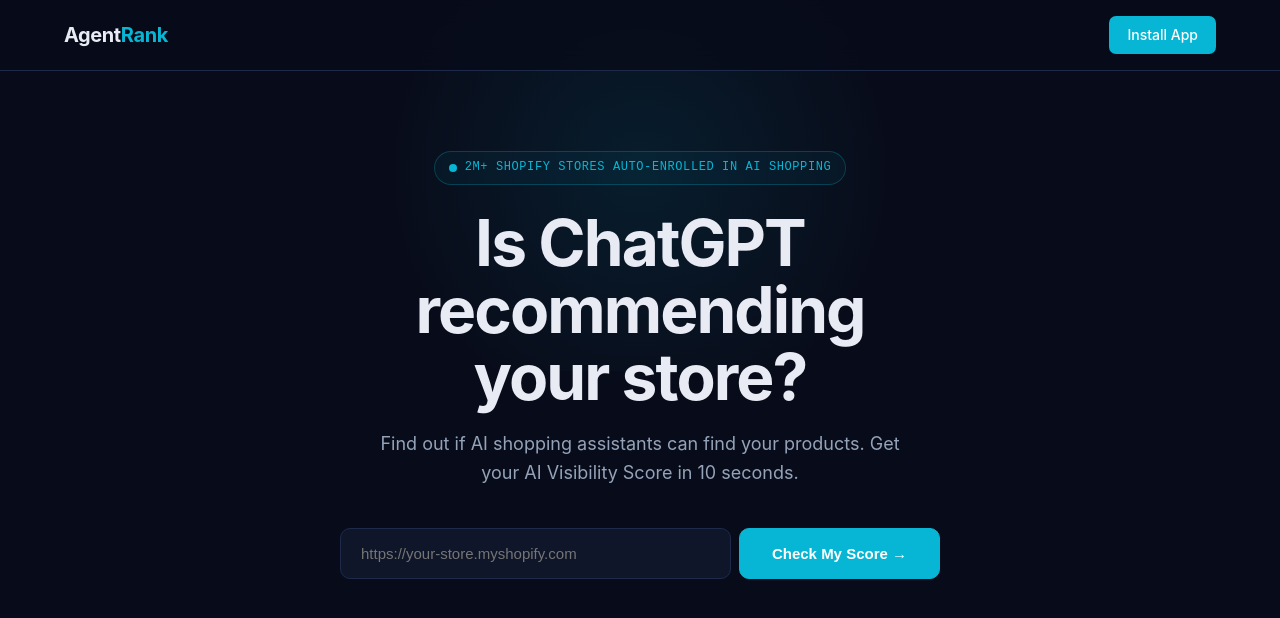
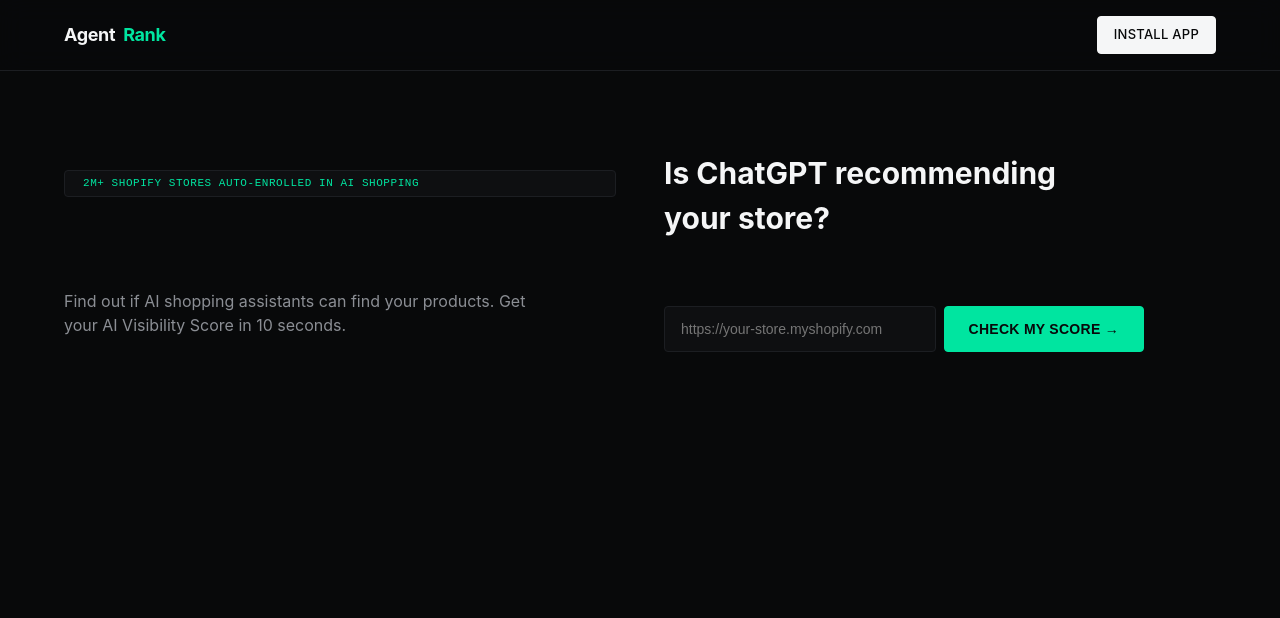
Before and after one commit to laxdrip/agentrank-checker, a Next.js app: page / in a window 1280 px wide. Shown: the top 618 px of the page. Built offline with nearby package versions, Linux system fonts and the light colour scheme.

Commit message:
Update globals.css

```diff
--- a/styles/globals.css
+++ b/styles/globals.css
@@ -1,132 +1,131 @@
 :root {
-  --bg: #080C1A;
-  --bg-2: #0A1024;
-  --card: #0F1629;
-  --card-hover: #141d36;
-  --border: #1E2A4A;
-  --border-hover: #2a3a5e;
-  --text: #E8EBF4;
-  --muted: #94A3B8;
-  --dim: #64748B;
-  --accent: #06B6D4;
-  --accent-dim: rgba(6, 182, 212, 0.08);
-  --accent-border: rgba(6, 182, 212, 0.25);
-  --green: #10B981;
-  --yellow: #F59E0B;
-  --red: #EF4444;
-  --font: 'Inter', -apple-system, BlinkMacSystemFont, 'Segoe UI', sans-serif;
-  --font-display: 'Space Grotesk', 'Inter', sans-serif;
+  --bg: #08090A;
+  --bg-2: #0E0F11;
+  --card: #111214;
+  --border: #1C1E22;
+  --border-hover: #2A2D33;
+  --text: #F5F6F7;
+  --muted: #8B8E94;
+  --dim: #5C5F66;
+  --accent: #00E5A0;
+  --accent-dim: rgba(0, 229, 160, 0.08);
+  --accent-border: rgba(0, 229, 160, 0.25);
+  --red: #FF4D4D;
+  --yellow: #FFB800;
+  --font: -apple-system, BlinkMacSystemFont, 'Inter', sans-serif;
+  --font-display: 'Inter', sans-serif;
 }
 
 * { margin: 0; padding: 0; box-sizing: border-box; }
 html { scroll-behavior: smooth; }
-body { background: var(--bg); color: var(--text); font-family: var(--font); font-size: 15px; line-height: 1.6; -webkit-font-smoothing: antialiased; }
-a { color: var(--accent); text-decoration: none; }
-a:hover { text-decoration: underline; }
+body { background: var(--bg); color: var(--text); font-family: var(--font); font-size: 15px; line-height: 1.5; -webkit-font-smoothing: antialiased; }
+a { color: var(--text); text-decoration: none; }
+a:hover { color: var(--accent); }
 
 .wrapper { overflow-x: hidden; }
 
-.nav { border-bottom: 1px solid var(--border); padding: 16px 0; position: sticky; top: 0; background: rgba(8, 12, 26, 0.85); backdrop-filter: blur(12px); z-index: 100; }
+/* ─── NAV ─── */
+.nav { border-bottom: 1px solid var(--border); padding: 16px 0; position: sticky; top: 0; background: rgba(8, 9, 10, 0.90); backdrop-filter: blur(12px); z-index: 100; }
 .nav-inner { max-width: 1200px; margin: 0 auto; padding: 0 24px; display: flex; align-items: center; justify-content: space-between; }
-.nav-logo { font-family: var(--font-display); font-weight: 700; font-size: 20px; color: var(--text); letter-spacing: -0.02em; }
+.nav-logo { font-family: var(--font-display); font-weight: 700; font-size: 18px; color: var(--text); letter-spacing: -0.02em; display: flex; align-items: center; gap: 8px; }
 .nav-logo span { color: var(--accent); }
 .nav-links { display: flex; gap: 32px; align-items: center; }
-.nav-links a { color: var(--muted); font-size: 14px; font-weight: 500; transition: color 0.15s; }
-.nav-links a:hover { color: var(--text); text-decoration: none; }
-.nav-cta { background: var(--accent); color: #fff !important; padding: 8px 18px; border-radius: 7px; font-weight: 600; font-size: 13px; }
-.nav-cta:hover { opacity: 0.9; }
+.nav-links a { color: var(--muted); font-size: 13px; font-weight: 500; transition: color 0.15s; text-transform: uppercase; letter-spacing: 0.02em; }
+.nav-links a:hover { color: var(--text); }
+.nav-cta { background: var(--text); color: var(--bg) !important; padding: 8px 16px; border-radius: 4px; font-weight: 600; font-size: 13px; border: 1px solid var(--text); }
+.nav-cta:hover { background: transparent; color: var(--text) !important; }
 
-.hero { max-width: 800px; margin: 0 auto; padding: 80px 24px 60px; text-align: center; position: relative; }
-.hero::before { content: ''; position: absolute; top: -100px; left: 50%; transform: translateX(-50%); width: 600px; height: 400px; background: radial-gradient(circle, rgba(6,182,212,0.1) 0%, transparent 70%); pointer-events: none; z-index: -1; }
-.hero-badge { display: inline-flex; align-items: center; gap: 8px; font-family: monospace; font-size: 12px; color: var(--accent); letter-spacing: 0.05em; text-transform: uppercase; margin-bottom: 24px; background: rgba(6,182,212,0.05); border: 1px solid var(--accent-border); padding: 6px 14px; border-radius: 20px; }
-.pulse-dot { width: 8px; height: 8px; background: var(--accent); border-radius: 50%; box-shadow: 0 0 10px var(--accent); animation: pulse 2s infinite; }
-@keyframes pulse { 0% { box-shadow: 0 0 0 0 rgba(6,182,212, 0.7); } 70% { box-shadow: 0 0 0 8px rgba(6,182,212, 0); } 100% { box-shadow: 0 0 0 0 rgba(6,182,212, 0); } }
-.hero h1 { font-family: var(--font-display); font-size: clamp(36px, 6vw, 64px); font-weight: 700; line-height: 1.05; letter-spacing: -0.03em; margin-bottom: 20px; }
-.hero-sub { font-size: 18px; color: var(--muted); max-width: 560px; margin: 0 auto 40px; }
+/* ─── HERO ─── */
+.hero { max-width: 1200px; margin: 0 auto; padding: 80px 24px 60px; display: grid; grid-template-columns: 1fr 1fr; gap: 48px; align-items: center; }
+.hero-left h1 { font-family: var(--font-display); font-size: 48px; font-weight: 700; line-height: 1.05; letter-spacing: -0.03em; margin-bottom: 20px; }
+.hero-left h1 span { color: var(--accent); }
+.hero-sub { font-size: 16px; color: var(--muted); max-width: 480px; margin-bottom: 32px; }
+.hero-badge { display: inline-flex; align-items: center; gap: 8px; font-family: monospace; font-size: 11px; color: var(--accent); letter-spacing: 0.05em; text-transform: uppercase; margin-bottom: 24px; background: var(--bg-2); border: 1px solid var(--border); padding: 4px 10px; border-radius: 4px; }
 
-.checker-form { display: flex; gap: 8px; flex-wrap: wrap; justify-content: center; max-width: 600px; margin: 0 auto; }
-.checker-input { flex: 1; min-width: 280px; padding: 16px 20px; border-radius: 10px; background: var(--card); border: 1px solid var(--border); color: var(--text); font-size: 15px; outline: none; transition: all 0.2s; }
-.checker-input:focus { border-color: var(--accent); box-shadow: 0 0 0 3px rgba(6,182,212,0.1); }
-.btn-primary { padding: 16px 32px; border-radius: 10px; background: var(--accent); border: none; color: #fff; font-size: 15px; font-weight: 600; cursor: pointer; white-space: nowrap; transition: all 0.2s; border: 1px solid var(--accent); }
-.btn-primary:hover { transform: translateY(-1px); box-shadow: 0 4px 20px rgba(6,182,212,0.3); }
+.checker-form { display: flex; gap: 8px; max-width: 480px; }
+.checker-input { flex: 1; padding: 14px 16px; border-radius: 4px; background: var(--bg-2); border: 1px solid var(--border); color: var(--text); font-size: 14px; outline: none; transition: border-color 0.2s; }
+.checker-input:focus { border-color: var(--accent); }
+.btn-primary { padding: 14px 24px; border-radius: 4px; background: var(--accent); border: 1px solid var(--accent); color: var(--bg); font-size: 14px; font-weight: 700; cursor: pointer; white-space: nowrap; transition: opacity 0.2s; text-transform: uppercase; letter-spacing: 0.02em; }
+.btn-primary:hover { opacity: 0.9; }
 .btn-primary:disabled { opacity: 0.5; cursor: not-allowed; }
-.btn-primary.large { padding: 18px 40px; font-size: 16px; }
-.btn-secondary { padding: 16px 32px; border-radius: 10px; background: transparent; border: 1px solid var(--border); color: var(--text); font-size: 15px; font-weight: 600; cursor: pointer; display: inline-block; }
-.btn-secondary:hover { border-color: var(--accent); color: var(--accent); text-decoration: none; }
+.btn-primary.large { padding: 16px 32px; font-size: 15px; width: 100%; }
+.btn-secondary { padding: 14px 24px; border-radius: 4px; background: transparent; border: 1px solid var(--border); color: var(--text); font-size: 14px; font-weight: 600; cursor: pointer; display: block; text-align: center; }
+.btn-secondary:hover { border-color: var(--text); color: var(--text); }
 
-.error-banner { margin-top: 24px; background: rgba(239,68,68,.1); border: 1px solid rgba(239,68,68,.3); border-radius: 10px; padding: 14px 20px; color: #F87171; }
+.error-banner { margin-top: 16px; background: rgba(255,77,77,.05); border: 1px solid rgba(255,77,77,.3); border-radius: 4px; padding: 12px 16px; color: var(--red); font-size: 13px; }
 
-.results-container { margin-top: 48px; background: var(--bg-2); border: 1px solid var(--border); border-radius: 16px; padding: 32px; text-align: left; }
-.score-display { text-align: center; margin-bottom: 32px; }
-.score-circle { display: inline-flex; align-items: center; justify-content: center; width: 120px; height: 120px; border-radius: 50%; font-size: 42px; font-weight: 700; font-family: var(--font-display); border: 3px solid; }
-.score-label { color: var(--muted); margin-top: 12px; font-size: 14px; text-transform: uppercase; letter-spacing: 0.05em; }
-.issues-grid { display: grid; grid-template-columns: 1fr 1fr; gap: 24px; }
-.issues-list h3, .cta-box h3 { margin-bottom: 16px; font-size: 16px; }
-.issue-card { background: var(--card); border: 1px solid var(--border); border-radius: 8px; padding: 12px 16px; margin-bottom: 8px; }
-.issue-header { display: flex; align-items: center; gap: 8px; font-weight: 600; font-size: 13px; }
-.icon-x { color: var(--red); }
-.points-lost { margin-left: auto; color: var(--red); font-size: 12px; font-weight: 700; }
-.issue-fix { color: var(--dim); font-size: 12px; margin-top: 4px; }
-.cta-box { background: var(--accent-dim); border: 1px solid var(--accent-border); border-radius: 12px; padding: 24px; display: flex; flex-direction: column; justify-content: center; gap: 12px; }
-.cta-box p { color: var(--muted); font-size: 13px; }
-.trust-badge { font-size: 11px; color: var(--green); text-align: center; margin-top: 8px; }
+/* ─── MOCK DASHBOARD ─── */
+.mock-dashboard { background: var(--bg-2); border: 1px solid var(--border); border-radius: 8px; padding: 24px; box-shadow: 0 20px 40px rgba(0,0,0,0.3); }
+.mock-header { display: flex; justify-content: space-between; border-bottom: 1px solid var(--border); padding-bottom: 16px; margin-bottom: 16px; }
+.mock-title { font-size: 12px; text-transform: uppercase; letter-spacing: 0.1em; color: var(--dim); }
+.mock-score { font-family: var(--font-display); font-size: 48px; font-weight: 700; color: var(--yellow); }
+.mock-progress { height: 4px; background: var(--border); border-radius: 2px; margin-top: 8px; overflow: hidden; }
+.mock-progress span { display: block; height: 100%; width: 41%; background: var(--yellow); }
+.mock-list { margin-top: 16px; display: flex; flex-direction: column; gap: 8px; }
+.mock-item { display: flex; align-items: center; gap: 8px; font-size: 12px; color: var(--muted); }
+.mock-dot { width: 8px; height: 8px; border-radius: 50%; background: var(--red); }
 
-.social-proof { border-top: 1px solid var(--border); border-bottom: 1px solid var(--border); padding: 40px 24px; text-align: center; }
-.social-proof p { color: var(--dim); font-size: 12px; text-transform: uppercase; letter-spacing: 0.1em; margin-bottom: 24px; }
-.stats-grid { max-width: 800px; margin: 0 auto; display: grid; grid-template-columns: repeat(4, 1fr); gap: 32px; }
-.stat-item h4 { font-family: var(--font-display); font-size: 32px; color: var(--accent); margin-bottom: 4px; }
-.stat-item span { color: var(--muted); font-size: 13px; }
+/* ─── RESULTS ─── */
+.results-container { margin-top: 32px; background: var(--bg-2); border: 1px solid var(--border); border-radius: 8px; padding: 24px; text-align: left; }
+.score-display { text-align: center; margin-bottom: 24px; }
+.score-circle { display: inline-flex; align-items: center; justify-content: center; width: 100px; height: 100px; border-radius: 8px; font-size: 36px; font-weight: 700; font-family: var(--font-display); border: 2px solid; }
+.score-label { color: var(--muted); margin-top: 8px; font-size: 12px; text-transform: uppercase; letter-spacing: 0.1em; }
+.issues-grid { display: grid; grid-template-columns: 1fr 1fr; gap: 16px; }
+.issues-list h3, .cta-box h3 { margin-bottom: 12px; font-size: 14px; text-transform: uppercase; letter-spacing: 0.05em; }
+.issue-card { background: var(--card); border: 1px solid var(--border); border-radius: 4px; padding: 10px 12px; margin-bottom: 6px; }
+.issue-header { display: flex; align-items: center; gap: 8px; font-weight: 600; font-size: 12px; }
+.icon-x { color: var(--red); font-weight: bold; }
+.points-lost { margin-left: auto; color: var(--red); font-size: 11px; font-weight: 700; }
+.issue-fix { color: var(--dim); font-size: 11px; margin-top: 2px; }
+.cta-box { background: var(--accent-dim); border: 1px solid var(--accent-border); border-radius: 6px; padding: 20px; display: flex; flex-direction: column; justify-content: center; gap: 12px; }
+.cta-box p { color: var(--muted); font-size: 12px; }
+.trust-badge { font-size: 11px; color: var(--accent); text-align: center; margin-top: 4px; font-weight: 600; }
 
-.section-header { max-width: 600px; margin: 0 auto 48px; text-align: center; padding: 0 24px; }
-.section-header h2 { font-family: var(--font-display); font-size: clamp(28px, 4vw, 40px); font-weight: 700; margin-bottom: 12px; letter-spacing: -0.02em; }
-.section-header p { color: var(--muted); font-size: 16px; }
+/* ─── SECTIONS ─── */
+.section { padding: 100px 24px; max-width: 1200px; margin: 0 auto; border-top: 1px solid var(--border); }
+.section-header { max-width: 600px; margin-bottom: 48px; }
+.section-header h2 { font-family: var(--font-display); font-size: 32px; font-weight: 700; margin-bottom: 8px; letter-spacing: -0.02em; }
+.section-header p { color: var(--muted); font-size: 15px; }
+.section-tag { color: var(--accent); font-size: 12px; font-weight: 700; text-transform: uppercase; letter-spacing: 0.1em; margin-bottom: 8px; display: block; }
 
-.features-section { padding: 100px 24px; max-width: 1200px; margin: 0 auto; }
-.feature-grid { display: grid; grid-template-columns: repeat(3, 1fr); gap: 20px; }
-.feature-card { background: var(--card); border: 1px solid var(--border); border-radius: 12px; padding: 32px; transition: all 0.2s; }
-.feature-card:hover { border-color: var(--border-hover); background: var(--card-hover); transform: translateY(-4px); }
-.feature-icon { width: 48px; height: 48px; background: var(--accent-dim); border-radius: 10px; display: flex; align-items: center; justify-content: center; font-size: 24px; margin-bottom: 20px; }
-.feature-card h3 { font-family: var(--font-display); font-size: 18px; margin-bottom: 8px; }
-.feature-card p { color: var(--muted); font-size: 14px; }
+/* ─── FEATURES ─── */
+.feature-grid { display: grid; grid-template-columns: repeat(3, 1fr); gap: 1px; background: var(--border); border: 1px solid var(--border); border-radius: 8px; overflow: hidden; }
+.feature-card { background: var(--bg); padding: 32px; transition: background 0.2s; }
+.feature-card:hover { background: var(--bg-2); }
+.feature-icon { margin-bottom: 16px; color: var(--accent); }
+.feature-card h3 { font-family: var(--font-display); font-size: 16px; margin-bottom: 8px; }
+.feature-card p { color: var(--muted); font-size: 13px; }
 
-.how-it-works { padding: 80px 24px; background: var(--bg-2); border-top: 1px solid var(--border); border-bottom: 1px solid var(--border); }
-.steps-grid { max-width: 900px; margin: 0 auto; display: grid; grid-template-columns: repeat(3, 1fr); gap: 24px; }
-.step-card { text-align: center; position: relative; }
-.step-number { width: 40px; height: 40px; background: var(--accent); color: #fff; border-radius: 50%; font-weight: 700; display: flex; align-items: center; justify-content: center; margin: 0 auto 16px; font-family: var(--font-display); }
+/* ─── HOW IT WORKS ─── */
+.steps-grid { display: grid; grid-template-columns: repeat(3, 1fr); gap: 24px; }
+.step-card { border-left: 1px solid var(--border); padding-left: 24px; }
+.step-number { font-family: var(--font-display); font-size: 14px; font-weight: 700; color: var(--accent); margin-bottom: 12px; }
 .step-card h3 { font-family: var(--font-display); font-size: 18px; margin-bottom: 8px; }
 .step-card p { color: var(--muted); font-size: 14px; }
 
-.pricing-section { padding: 100px 24px; max-width: 1000px; margin: 0 auto; }
-.pricing-grid { display: grid; grid-template-columns: repeat(3, 1fr); gap: 20px; }
-.pricing-card { background: var(--card); border: 1px solid var(--border); border-radius: 16px; padding: 32px; position: relative; display: flex; flex-direction: column; }
-.pricing-card.featured { border-color: var(--accent); box-shadow: 0 0 40px rgba(6,182,212,0.1); transform: scale(1.02); }
-.popular-badge { position: absolute; top: -12px; left: 50%; transform: translateX(-50%); background: var(--accent); color: #fff; font-size: 11px; font-weight: 700; padding: 4px 12px; border-radius: 20px; text-transform: uppercase; }
-.pricing-card h3 { font-family: var(--font-display); font-size: 20px; margin-bottom: 8px; }
-.price { font-family: var(--font-display); font-size: 42px; font-weight: 700; margin-bottom: 4px; }
-.price-period { color: var(--dim); font-size: 13px; margin-bottom: 24px; }
+/* ─── PRICING ─── */
+.pricing-grid { display: grid; grid-template-columns: repeat(3, 1fr); gap: 16px; }
+.pricing-card { background: var(--bg-2); border: 1px solid var(--border); border-radius: 8px; padding: 32px; display: flex; flex-direction: column; }
+.pricing-card.featured { border-color: var(--accent); box-shadow: 0 0 0 1px var(--accent); }
+.pricing-card h3 { font-family: var(--font-display); font-size: 18px; margin-bottom: 8px; }
+.price { font-family: var(--font-display); font-size: 36px; font-weight: 700; margin-bottom: 4px; }
+.price-period { color: var(--dim); font-size: 12px; margin-bottom: 24px; }
 .pricing-features { list-style: none; margin-bottom: 24px; flex-grow: 1; }
-.pricing-features li { padding: 6px 0; font-size: 14px; color: var(--muted); }
-.pricing-card .btn-primary, .pricing-card .btn-secondary { text-align: center; display: block; }
+.pricing-features li { padding: 4px 0; font-size: 13px; color: var(--muted); display: flex; gap: 8px; }
+.pricing-features li::before { content: '+'; color: var(--accent); font-weight: 700; }
 
-.faq-section { padding: 80px 24px; max-width: 800px; margin: 0 auto; }
-.faq-grid { display: grid; grid-template-columns: 1fr 1fr; gap: 24px; }
-.faq-item { background: var(--card); border: 1px solid var(--border); border-radius: 12px; padding: 24px; }
-.faq-item h4 { font-family: var(--font-display); font-size: 16px; margin-bottom: 8px; }
-.faq-item p { color: var(--muted); font-size: 14px; }
+/* ─── FOOTER ─── */
+.footer { border-top: 1px solid var(--border); padding: 40px 24px; }
+.footer-inner { max-width: 1200px; margin: 0 auto; display: flex; justify-content: space-between; align-items: center; }
+.footer-links { display: flex; gap: 24px; }
+.footer-links a { color: var(--dim); font-size: 12px; text-transform: uppercase; letter-spacing: 0.05em; }
+.footer-copy { color: var(--dim); font-size: 12px; }
 
-.final-cta { padding: 100px 24px; text-align: center; background: var(--bg-2); border-top: 1px solid var(--border); }
-.final-cta h2 { font-family: var(--font-display); font-size: clamp(28px, 4vw, 40px); margin-bottom: 16px; }
-.final-cta p { color: var(--muted); font-size: 16px; margin-bottom: 32px; }
-
-.footer { border-top: 1px solid var(--border); padding: 40px 24px; text-align: center; }
-.footer-inner { max-width: 1200px; margin: 0 auto; display: flex; flex-direction: column; gap: 16px; }
-.footer-links { display: flex; gap: 24px; justify-content: center; }
-.footer-links a { color: var(--dim); font-size: 13px; }
-.footer div:last-child { color: var(--dim); font-size: 12px; }
-
+/* ─── RESPONSIVE ─── */
 @media (max-width: 768px) {
+  .hero { grid-template-columns: 1fr; padding: 40px 24px; }
+  .hero-left h1 { font-size: 36px; }
   .nav-links a:not(.nav-cta) { display: none; }
-  .stats-grid { grid-template-columns: repeat(2, 1fr); }
-  .feature-grid, .steps-grid, .pricing-grid, .faq-grid, .issues-grid { grid-template-columns: 1fr; }
-  .pricing-card.featured { transform: none; }
+  .feature-grid, .steps-grid, .pricing-grid, .issues-grid { grid-template-columns: 1fr; }
+  .section { padding: 60px 24px; }
 }
```
